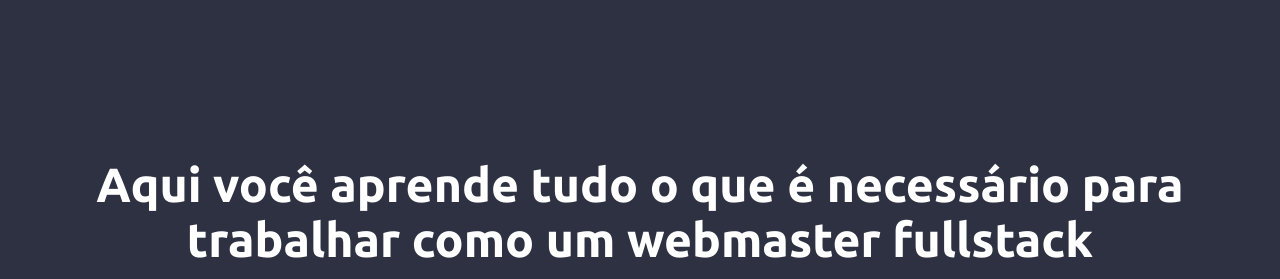
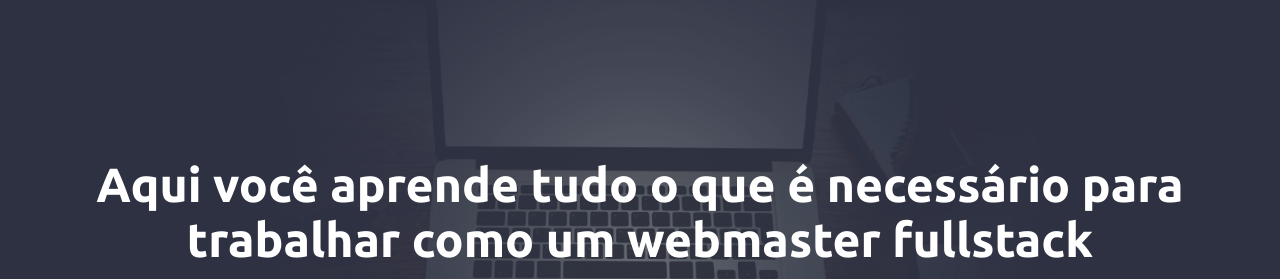
Before and after one commit to thyagol/html-semantico, a plain HTML site: page index.html in a window 1280 px wide. Shown: the part 141-420 px from the top of the page. Drawn offline with nearby package versions, Linux system fonts and the light colour scheme; files whose address does not match are found by name.

Commit message:
Update style.css

```diff
--- a/cdn/style.css
+++ b/cdn/style.css
@@ -50,7 +50,7 @@ Projeto desenvolvido por Thyagolu / TyluWeb
 .main_cta{
     width: 100%;
     background-color: #2D3142;
-    background-image: url('../_img/bg_main_home.png');
+    background-image: url('../img/bg_main_home.png');
     background-repeat: no-repeat;
     background-position: center center;
     background-size: cover;
```
